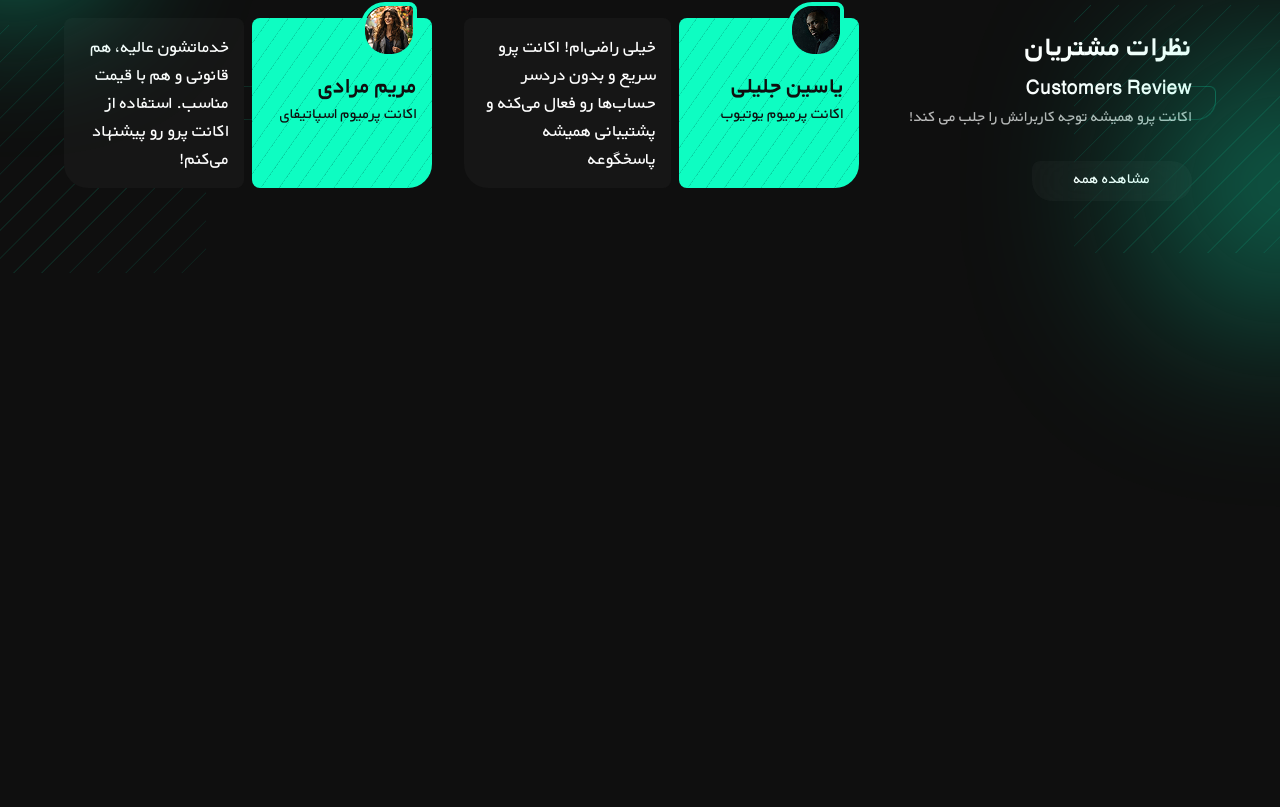
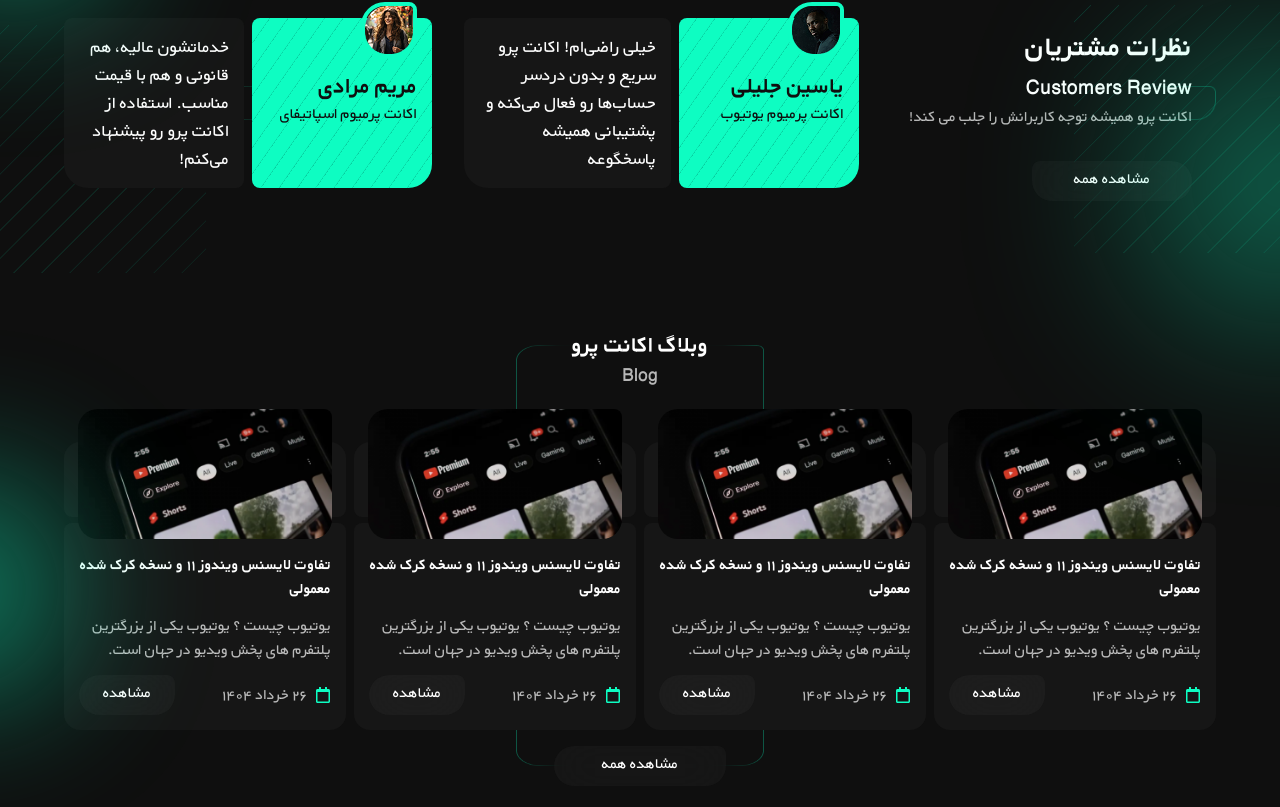
Before and after one commit to PAPAshady/account-pro, a Next.js app: page / in a window 1280 px wide. Shown: the part 2893-3700 px from the top of the page. Built offline with nearby package versions, Linux system fonts and the light colour scheme.

Commit message:
feat: implemented blogs section for home page.

```diff
--- a/src/app/page.js
+++ b/src/app/page.js
@@ -4,7 +4,8 @@
 import AppleId from '@templates/index/AppleId/AppleId';
 import OrderingWays from '@templates/index/OrderingWays/OrderingWays';
 import Plans from '@templates/index/Plans/Plans';
-import Reviews from '@/components/templates/index/Reviews/Reviews';
+import Reviews from '@templates/index/Reviews/Reviews';
+import Blog from '@templates/index/Blog/Blog';
 
 export default function Home() {
   return (
@@ -16,6 +17,7 @@
       <OrderingWays />
       <Plans />
       <Reviews />
+      <Blog />
       <div className="h-100"></div>
     </div>
   );
--- /dev/null
+++ b/src/components/modules/Cards/BlogCard/BlogCard.jsx
@@ -0,0 +1,40 @@
+import Image from 'next/image';
+
+import { FaRegCalendar } from 'react-icons/fa';
+import PrimaryButton from '../../PrimaryButton/PrimaryButton';
+
+export default function BlogCard() {
+  return (
+    <div className="group">
+      <div className="relative">
+        <div className="group-hover:bg-hatching bg-box group-hover:bg-primary absolute bottom-5.5 h-18.75 w-full overflow-hidden rounded-t-2xl rounded-b-lg transition-all duration-300"></div>
+        <div className="rounded-box-ltr relative z-1 mx-auto w-[90%] overflow-hidden">
+          <Image
+            alt="title"
+            width={300}
+            height={228}
+            src="/images/blogs/blog-1.png"
+            className="h-32.5 w-full object-cover"
+          />
+        </div>
+      </div>
+      <div className="bg-box -mt-4 rounded-t-lg rounded-b-2xl p-3.75 pt-7.5">
+        <h4 className="line-clamp-2 text-[16px] font-bold">
+          تفاوت لایسنس ویندوز ۱۱ و نسخه کرک شده معمولی
+        </h4>
+        <p className="text-paragraph my-3.25 line-clamp-2">
+          یوتیوب چیست ؟ یوتیوب یکی از بزرگترین پلتفرم های پخش ویدیو در جهان است.
+        </p>
+        <div className="flex items-center justify-between gap-2">
+          <div className="flex items-center gap-2">
+            <FaRegCalendar className="text-primary" />
+            <span className="text-paragraph">۲۶ خرداد ۱۴۰۴</span>
+          </div>
+          <PrimaryButton dir="ltr" className="w-full max-w-24">
+            مشاهده
+          </PrimaryButton>
+        </div>
+      </div>
+    </div>
+  );
+}
--- /dev/null
+++ b/src/components/templates/index/Blog/Blog.jsx
@@ -0,0 +1,44 @@
+import Image from 'next/image';
+
+import BlogCard from '@modules/Cards/BlogCard/BlogCard';
+import PrimaryButton from '@modules/PrimaryButton/PrimaryButton';
+import Particle from '@modules/Particle/Particle';
+
+export default function Blog() {
+  return (
+    <div className="relative">
+      <Particle className="top-20 -left-35 z-2 size-50 opacity-60 blur-[75px] min-[560px]:top-50 sm:blur-[80px] lg:top-40" />
+
+      <div className="relative container">
+        <Image
+          alt=""
+          width={248}
+          height={248}
+          src="/images/index/section-container-xl.png"
+          className="absolute top-4 left-1/2 -z-1 h-[95.5%] -translate-x-1/2 lg:h-[92%]"
+        />
+        <div>
+          <div className="mb-2">
+            <h3 className="text-center text-2xl font-bold">وبلاگ اکانت پرو</h3>
+            <h3 className="text-paragraph mb-2 text-center text-lg font-bold lg:mb-5">‌Blog</h3>
+          </div>
+          <div className="grid grid-cols-1 gap-2 min-[560px]:grid-cols-2 lg:grid-cols-3 xl:grid-cols-4">
+            <BlogCard />
+            <BlogCard />
+            <div className="hidden min-[560px]:block">
+              <BlogCard />
+            </div>
+            <div className="hidden min-[560px]:block lg:hidden xl:block">
+              <BlogCard />
+            </div>
+          </div>
+          <div className="mt-4 flex justify-center">
+            <PrimaryButton dir="ltr" className="w-2/3 max-w-43">
+              مشاهده همه
+            </PrimaryButton>
+          </div>
+        </div>
+      </div>
+    </div>
+  );
+}
--- a/src/components/templates/index/Reviews/Reviews.jsx
+++ b/src/components/templates/index/Reviews/Reviews.jsx
@@ -71,7 +71,6 @@
             </div>
           </div>
         </div>
-        <div className="h-100"></div>
       </div>
     </div>
   );
```
Also changed, not shown: public/images/blogs/blog-1.png (added), public/images/index/section-container-xl.png (added).
